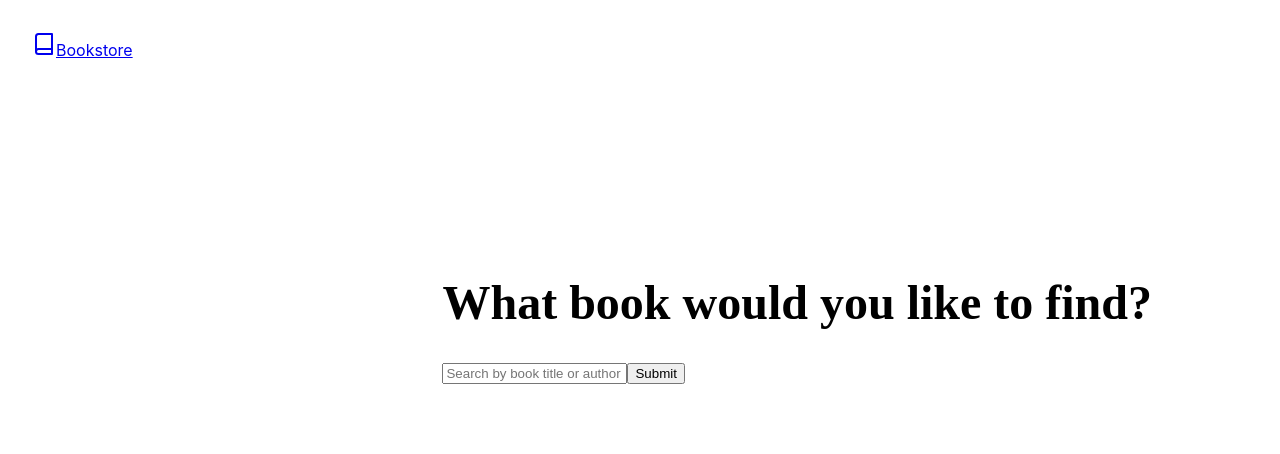
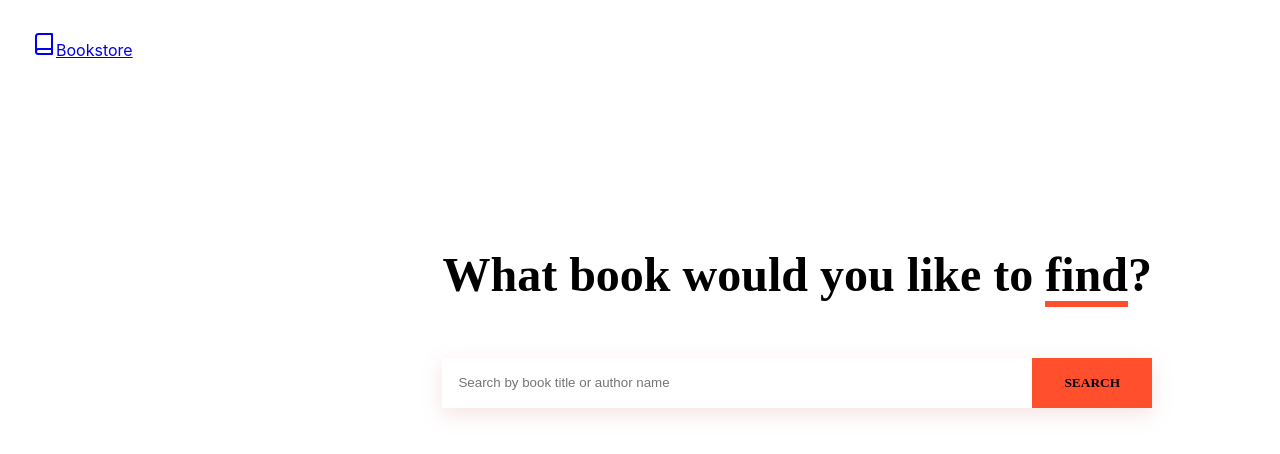
Before and after one commit to mistyhx/finding-books, a React (Create React App) app: page / in a window 1280 px wide. Shown: the top 454 px of the page. Built offline with nearby package versions, Linux system fonts and the light colour scheme.

Commit message:
stylized the form

```diff
--- a/src/App.css
+++ b/src/App.css
@@ -12,21 +12,21 @@ body {
   margin: 0;
   padding: 2rem;
   height: 100vh;
-  display: flex;
-  flex-direction: column;
+  position: relative;
 }
 
 .logo {
   display: inline-block;
+  position: absolute;
 }
 
-.main {
-  width: 100%;
-  height: 100%;
+.search-page h1 {
+  margin-bottom: 3.5rem;
 }
-.search-page {
+
+.search-elements {
   float: right;
-  margin: 0 6rem;
+  margin: auto 6rem;
   margin-top: 15%;
 }
 
--- /dev/null
+++ b/src/components/SearchPage/index.css
@@ -0,0 +1,37 @@
+.search-form {
+  height: 50px;
+  display: flex;
+  justify-content: stretch;
+  box-shadow: 0 6px 20px 0px rgba(222, 143, 143, 0.25);
+  border-radius: 0;
+  transition: box-shadow 200ms ease-in-out;
+}
+.search-form:focus-within {
+  box-shadow: 0 8px 25px 5px rgba(222, 143, 143, 0.25);
+}
+
+input[type="text"] {
+  border: none;
+  width: 100%;
+  padding: 0 1rem;
+  border-radius: 0;
+}
+
+input:focus {
+  outline-color: transparent;
+  outline: none;
+}
+
+input[type="submit"] {
+  font-family: "Didot", cursive;
+  font-weight: bold;
+  background: #ff4f2d;
+  border: none;
+  text-transform: uppercase;
+  padding-left: 2rem;
+  padding-right: 2rem;
+}
+
+.highlight {
+  border-bottom: 6px solid #ff4f2d;
+}
--- a/src/components/SearchPage/index.js
+++ b/src/components/SearchPage/index.js
@@ -1,12 +1,17 @@
 import React, { useState } from "react";
 import { navigate } from "@reach/router";
+import "./index.css";
 
 const SearchPage = () => {
   const [term, setTerm] = useState("");
   return (
     <div className="search-page">
-      <h1>What book would you like to find? </h1>
+      <div className="search-elements">
+        <h1>
+          What book would you like to <span className="highlight">find</span>?
+        </h1>
         <form
+          className="search-form"
           onSubmit={e => {
             e.preventDefault();
             navigate("/results", { state: { searchTerm: term } });
@@ -18,8 +23,9 @@ const SearchPage = () => {
             value={term}
             onChange={e => setTerm(e.target.value)}
           />
-        <input type="submit" />
+          <input type="submit" value="search" />
         </form>
+      </div>
     </div>
   );
 };
```
Lines whose indentation alone changed are shown as unchanged.
